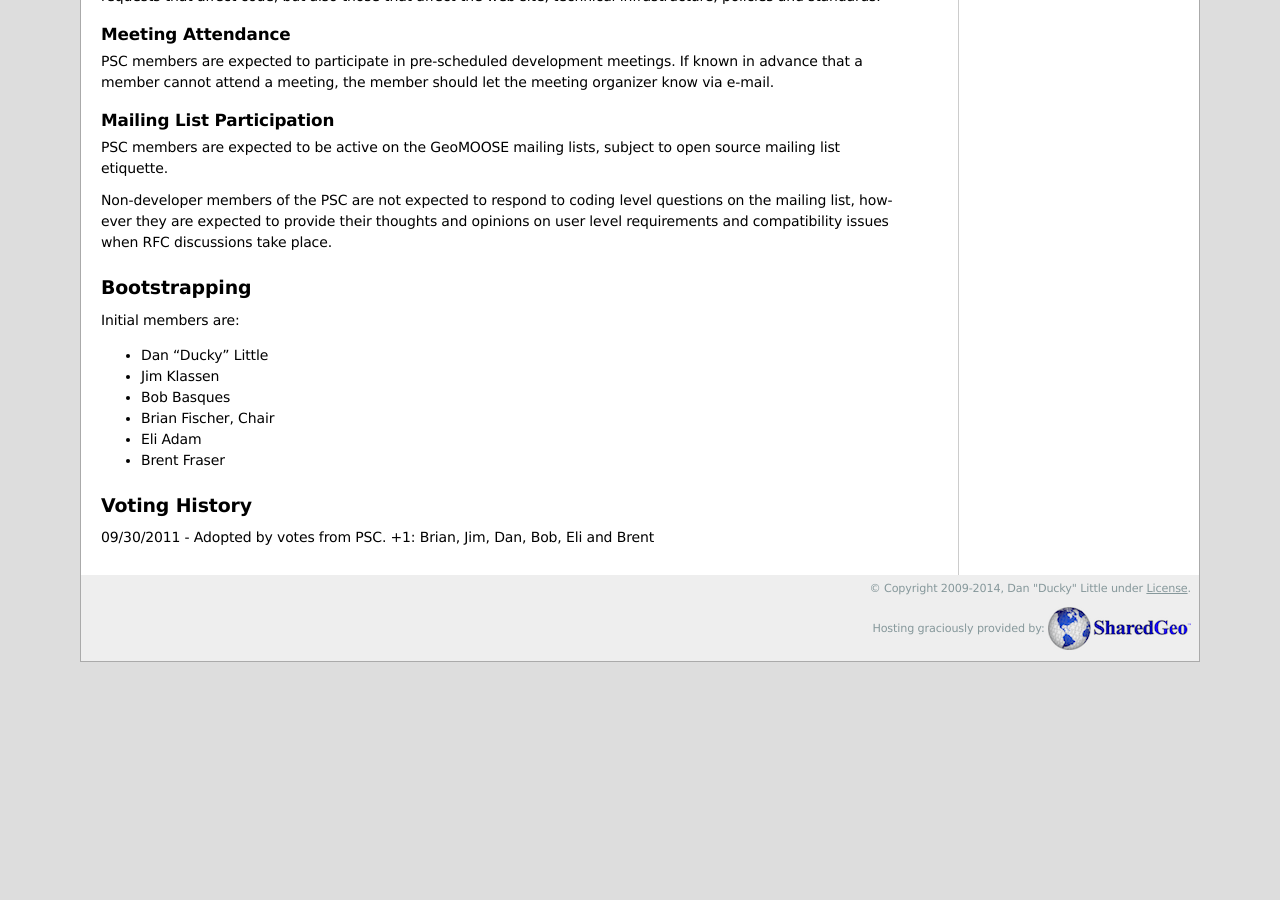
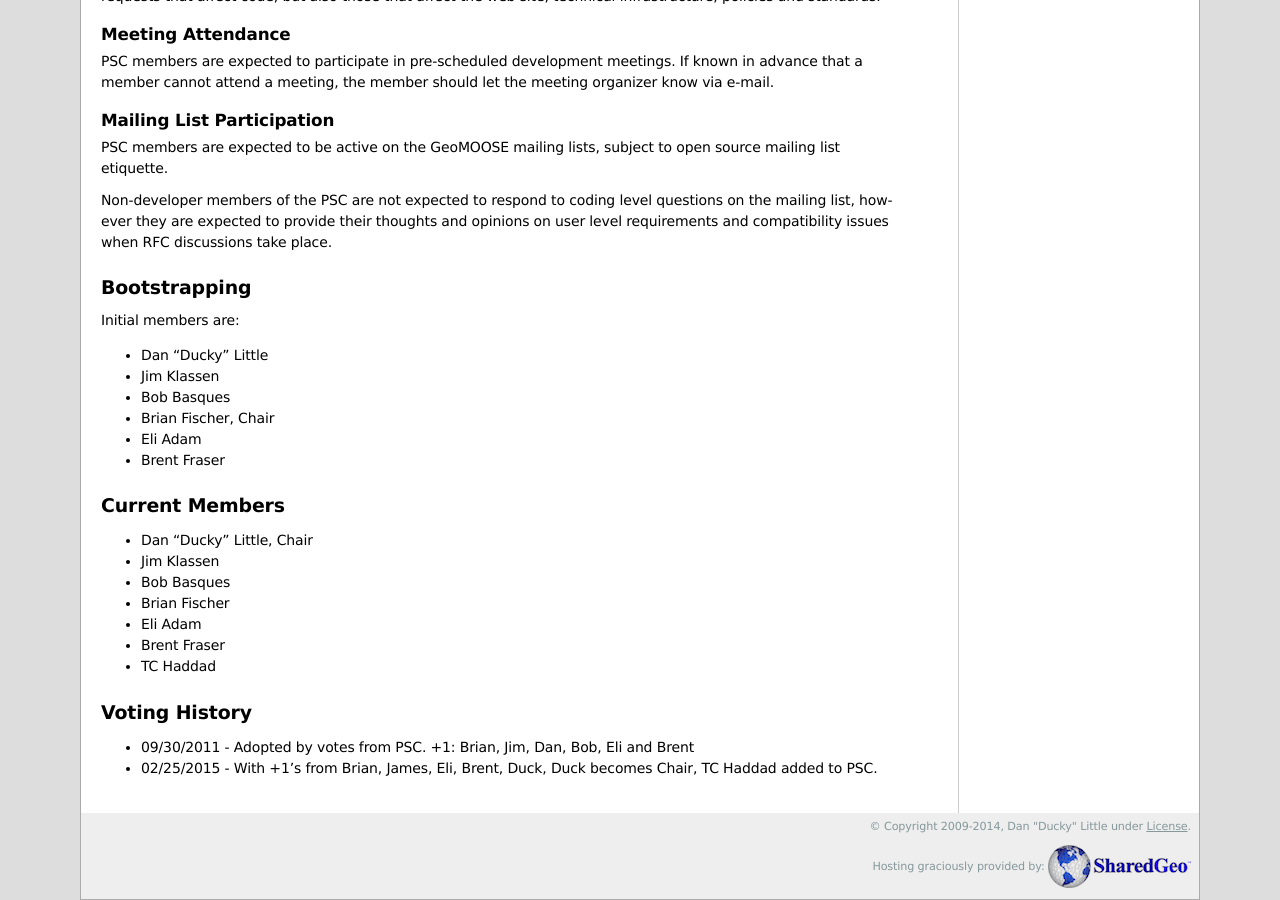
Before and after one commit to herambchaudhari4121/geomoose-website, a Sphinx documentation site: the page built from source/rfc/rfc-1.rst, in a window 1280 px wide and 900 px high, scrolled down 2165 px. Built offline with Sphinx 7.4.7, drawn with Linux system fonts in a browser that asks for light colours; before the commit the page ends 2827 px from its top, so only the background shows below that.

Commit message:
Changed PSC definition on the website

```diff
--- a/source/rfc/rfc-1.rst
+++ b/source/rfc/rfc-1.rst
@@ -164,7 +164,20 @@ Initial members are:
 * Eli Adam
 * Brent Fraser
 
+Current Members
+---------------
+
+* Dan "Ducky" Little, Chair
+* Jim Klassen
+* Bob Basques
+* Brian Fischer
+* Eli Adam
+* Brent Fraser
+* TC Haddad
+
+
 Voting History
 --------------------
 
-09/30/2011 - Adopted by votes from PSC.  +1: Brian, Jim, Dan, Bob, Eli and Brent
+* 09/30/2011 - Adopted by votes from PSC.  +1: Brian, Jim, Dan, Bob, Eli and Brent
+* 02/25/2015 - With +1's from Brian, James, Eli, Brent, Duck, Duck becomes Chair, TC Haddad added to PSC.
```
